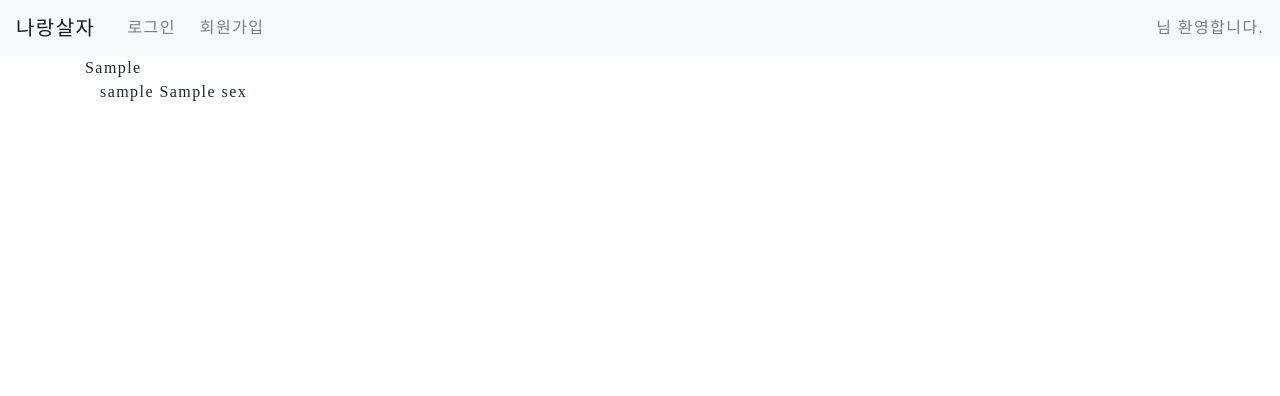
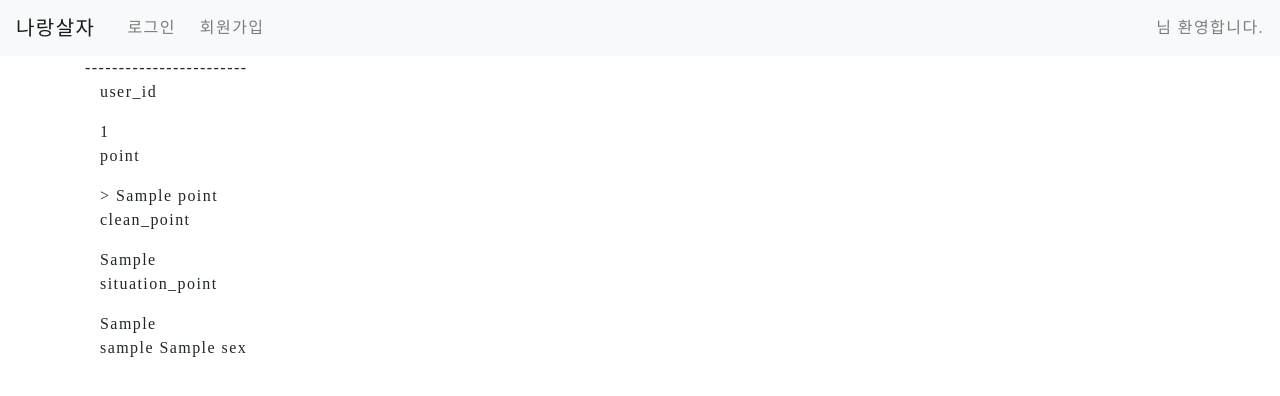
Before and after one commit to donghunee/roomate, a Django app: template matching/templates/show_matching.html in a window 1280 px wide. Shown: the top 396 px of the page. Run offline with Django 3.2, Linux system fonts and the light colour scheme; the template is opened without the code that fills it: most values are stand-ins (such as "Sample title", 1, 10 or a date in 2020); some libraries are stand-ins or nearby versions; some web fonts are replaced.

Commit message:
for loop 수정

```diff
--- a/matching/templates/show_matching.html
+++ b/matching/templates/show_matching.html
@@ -82,7 +82,39 @@
 <div class='container'>
 <!-- {{ clean_point }} -->
 
-{{ matching_result }}
+{% for item in matching_result %}
+------------------------
+<div class='container'>
+
+	<p> user_id </p>
+	{{ item.user_id }}
+
+		<p> point </p>>
+	{{ item.point }}
+
+		<p> clean_point </p>
+	{{ item.clean_point }}
+
+		<p> situation_point </p>
+	{{ item.situation_point }}
+
+</div>
+
+{% endfor %}
+
+
+
+<!--
+
+<div class='container'>
+{{ matching_result.user_id }}
+</div>
+
+<div class='container'>
+{{ matching_result.point }}
+</div> -->
+
+
 {% for item in sex_filter %}
 <div class='container'>
 	{{ item.user.username }}
```
Also changed, not shown: matching/views.py (+20 -3 lines), main/views.py (line endings or trailing spaces).
